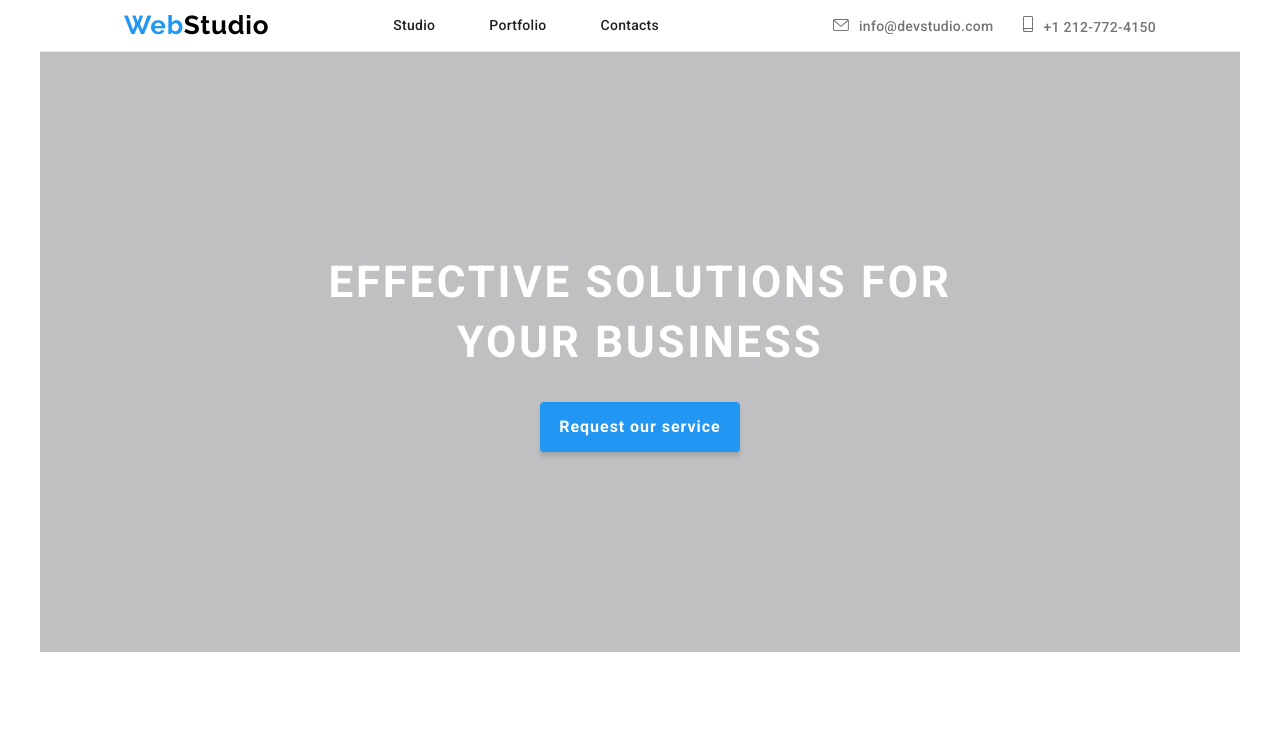
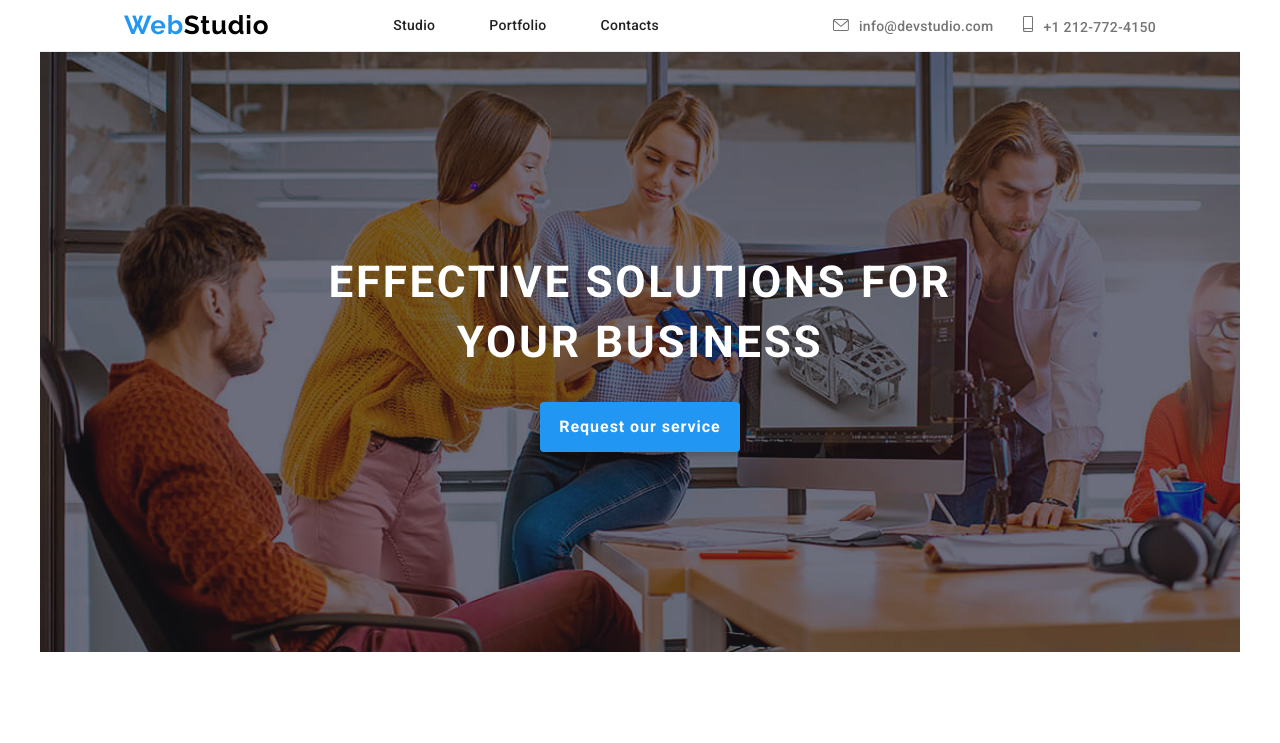
Before and after one commit to MelindaSabau/homework-04, a plain HTML site: page index.html in a window 1280 px wide. Shown: the top 743 px of the page. Drawn offline with nearby package versions, Linux system fonts and the light colour scheme.

Commit message:
Update styles.css

```diff
--- a/styles/styles.css
+++ b/styles/styles.css
@@ -113,7 +113,7 @@ body {
 }
 
 .hero-element {
-  background-image: url(images/gallery/hero.jpg);
+  background-image: url(../images/gallery/hero.jpg);
   box-shadow: inset 300px 300px 300px 300px hsla(235, 10%, 21%, 0.3);
 
   width: 100%;
```
